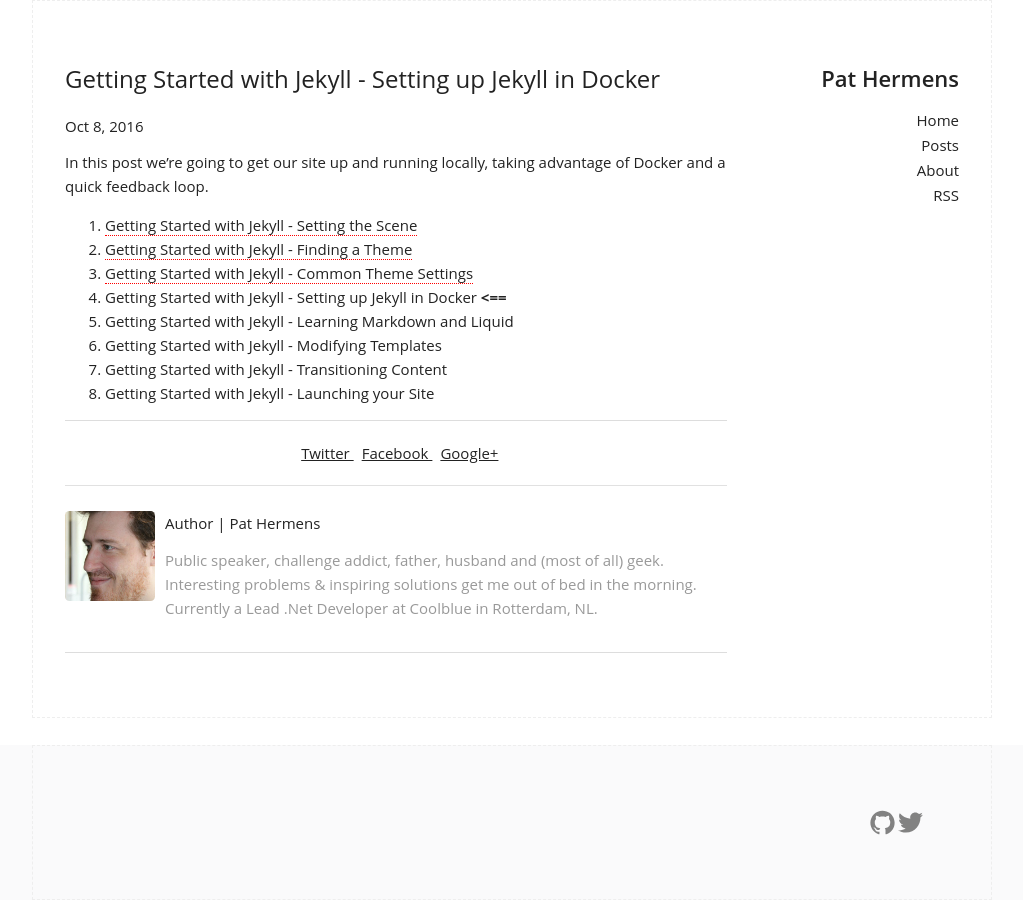
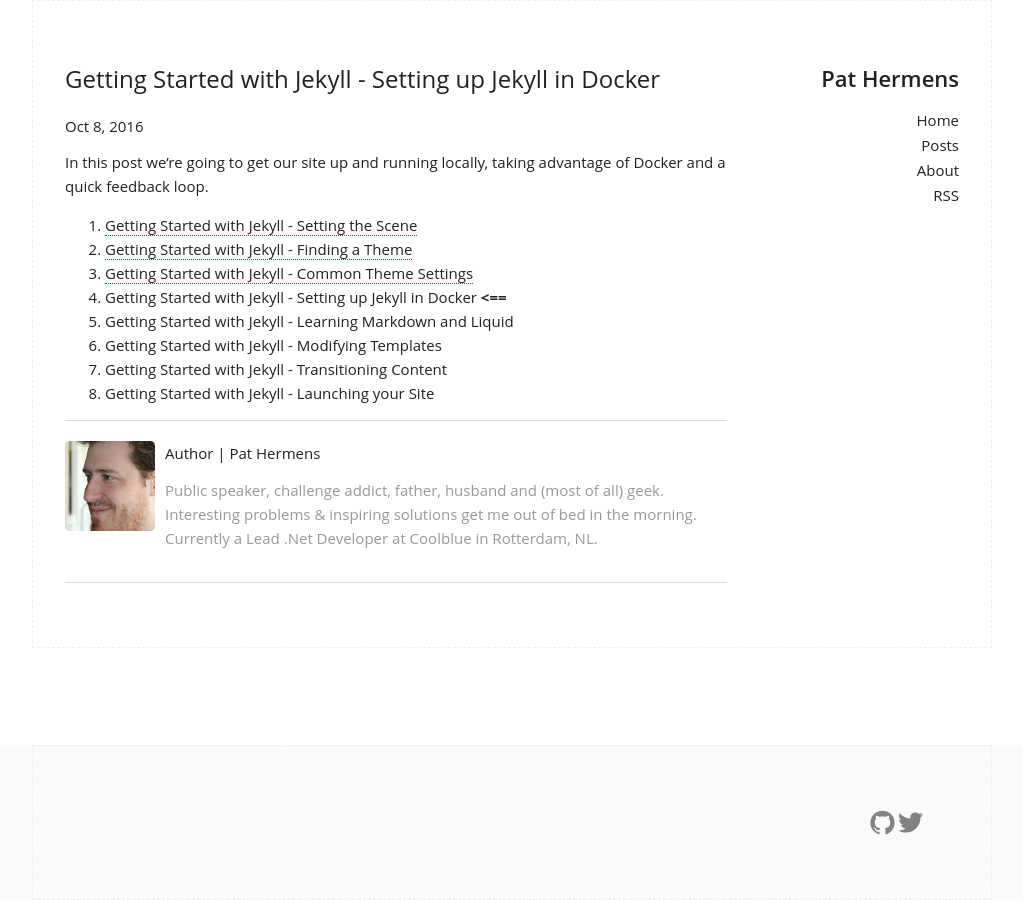
Before and after one commit to PHeonix25/PHeonix25.github.io, a Jekyll site: the page built from _posts/2016-10-08-Getting-started-with-Jekyll-Part-4.md, in a window 1280 px wide. Shown: the whole page, without its empty margins (128-1151 px from the left). Built offline with Jekyll 4.4.1, drawn with Linux system fonts in a browser that asks for light colours; comment, search, counter and statistics services are not loaded.

Commit message:
Removing social media sharing section

```diff
--- a/_includes/share.html
+++ /dev/null
@@ -1,11 +0,0 @@
-<section class="share">
-  <a class="share-link" href="" onclick="window.open(this.href, 'twitter-share', 'width=550,height=235');return false;">
-    Twitter
-  </a>
-  <a class="share-link" href="" onclick="window.open(this.href, 'facebook-share','width=580,height=296');return false;">
-    Facebook
-  </a>
-  <a class="share-link" href="" onclick="window.open(this.href, 'google-plus-share', 'width=490,height=530'); return false;">
-    Google+
-  </a>
-</section>
--- a/_layouts/post.html
+++ b/_layouts/post.html
@@ -14,10 +14,6 @@
 
   <footer class="article-footer">
 
-  {% include share.html %}
-
-  <hr/>
-
   {% include author.html %}
 
   </footer>
--- a/_sass/_layout.scss
+++ b/_sass/_layout.scss
@@ -228,28 +228,9 @@
 }
 
 .article-footer {
-
   padding:2rem 0;
   border-top:1px solid #ddd;
   border-bottom:1px solid #ddd;
-
-  .share {
-    text-align:center;
-  }
-
-  .share-link {
-    text-decoration:underline;
-    margin-left:8px;
-  }
-
-}
-
-.article_share {
-
-}
-
-.article_share .location {
-
 }
 
 .article-prev {
```
